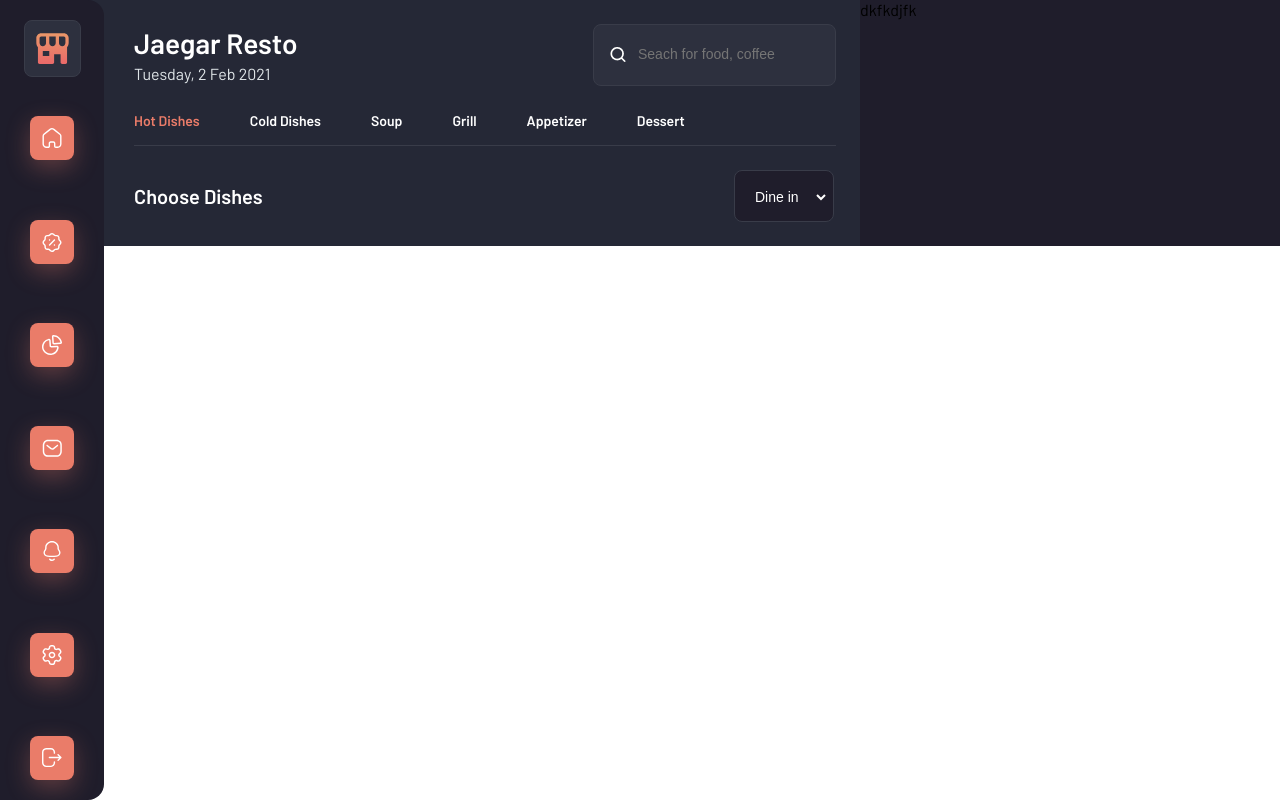
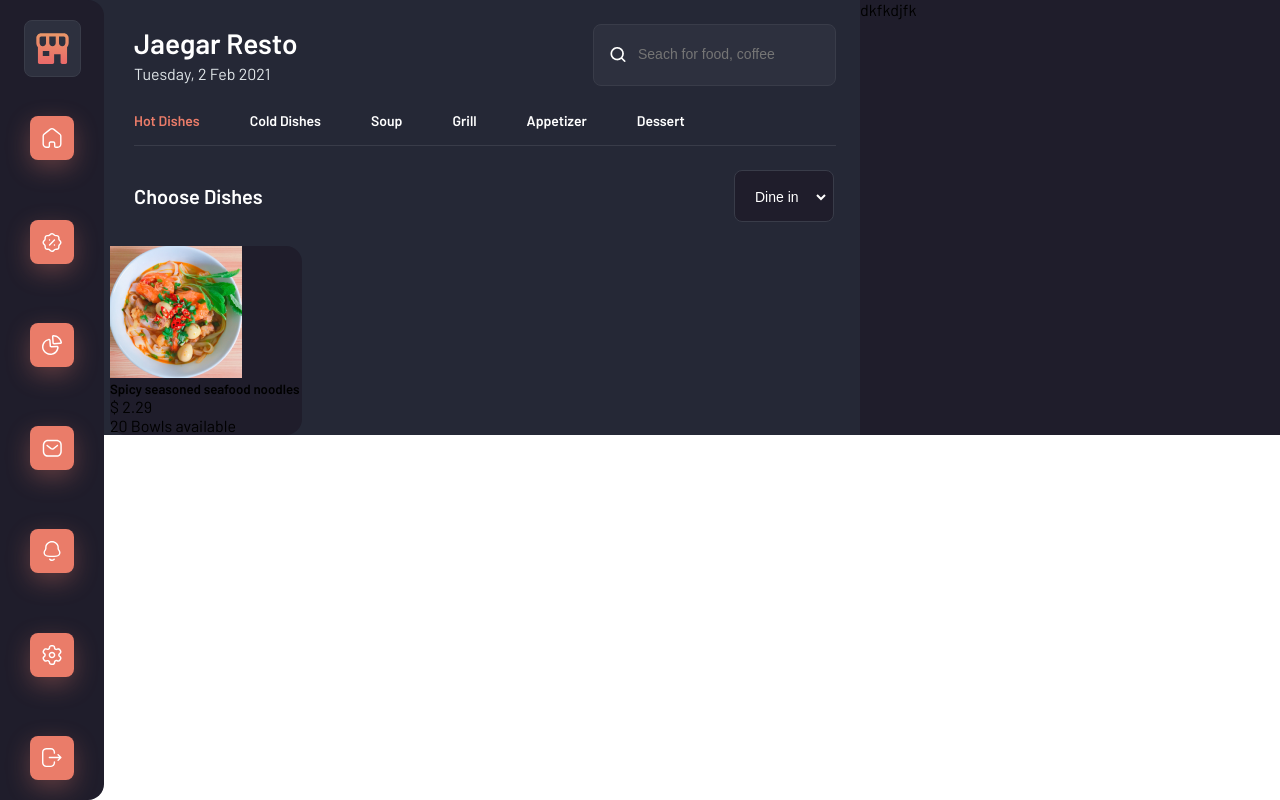
Before and after one commit to JAHONGIR95/Food_project, a React (Create React App) app: page / in a window 1280 px wide. Built offline with nearby package versions, Linux system fonts and the light colour scheme.

Commit message:
meal card is developing

```diff
--- a/src/Components/MealCard/MealCard.js
+++ b/src/Components/MealCard/MealCard.js
@@ -0,0 +1,14 @@
+import './MealCard.scss';
+
+const MealCard = ({ mealPhoto, mealName, mealPrice, mealLeft }) => {
+    return(
+        <div className="meal-card">
+            <img src={mealPhoto} alt="" className="meal-photo"/>
+            <h5 className="meal-name">{mealName}</h5>
+            <p className="meal-price">{mealPrice}</p>
+            <p className="meal-left">{mealLeft}</p>
+        </div>
+    )
+}
+
+export default MealCard;
--- a/src/Components/MealCard/MealCard.scss
+++ b/src/Components/MealCard/MealCard.scss
@@ -0,0 +1,9 @@
+.meal-card{
+    width: 192px;
+    background: #1F1D2B;
+    border-radius: 16px;
+
+    .meal-photo{
+
+    }
+}
--- a/src/Pages/Homepage.js
+++ b/src/Pages/Homepage.js
@@ -1,6 +1,10 @@
 import Header from '../Containers/Header/Header';
 import Navbar from '../Containers/Navbar/Navbar';
 import Select from '../Components/Extras/Select';
+import MealCard from '../Components/MealCard/MealCard';
+
+import MealPhoto from '../Assets/images/meal1.png';
+
 import './Pages.scss';
 
 const Homepage = () => {
@@ -13,6 +17,9 @@ const Homepage = () => {
                     <h3 className="selection-title">Choose Dishes</h3>
                     <Select/>
                 </div>
+                <div className="meal-card-section">
+                    <MealCard mealPhoto={MealPhoto} mealName="Spicy seasoned seafood noodles" mealPrice="$ 2.29" mealLeft="20 Bowls available"/>
+                </div>
             </div>
             <div className="homepage-right">
                 dkfkdjfk
--- a/src/Pages/Pages.scss
+++ b/src/Pages/Pages.scss
@@ -15,6 +15,7 @@
 
     .homepage-main{
         width: calc(100% - 420px);
+        // padding: 24px;
     }
 
     .homepage-right{
```
Also changed, not shown: src/Assets/images/meal1.png (added).
